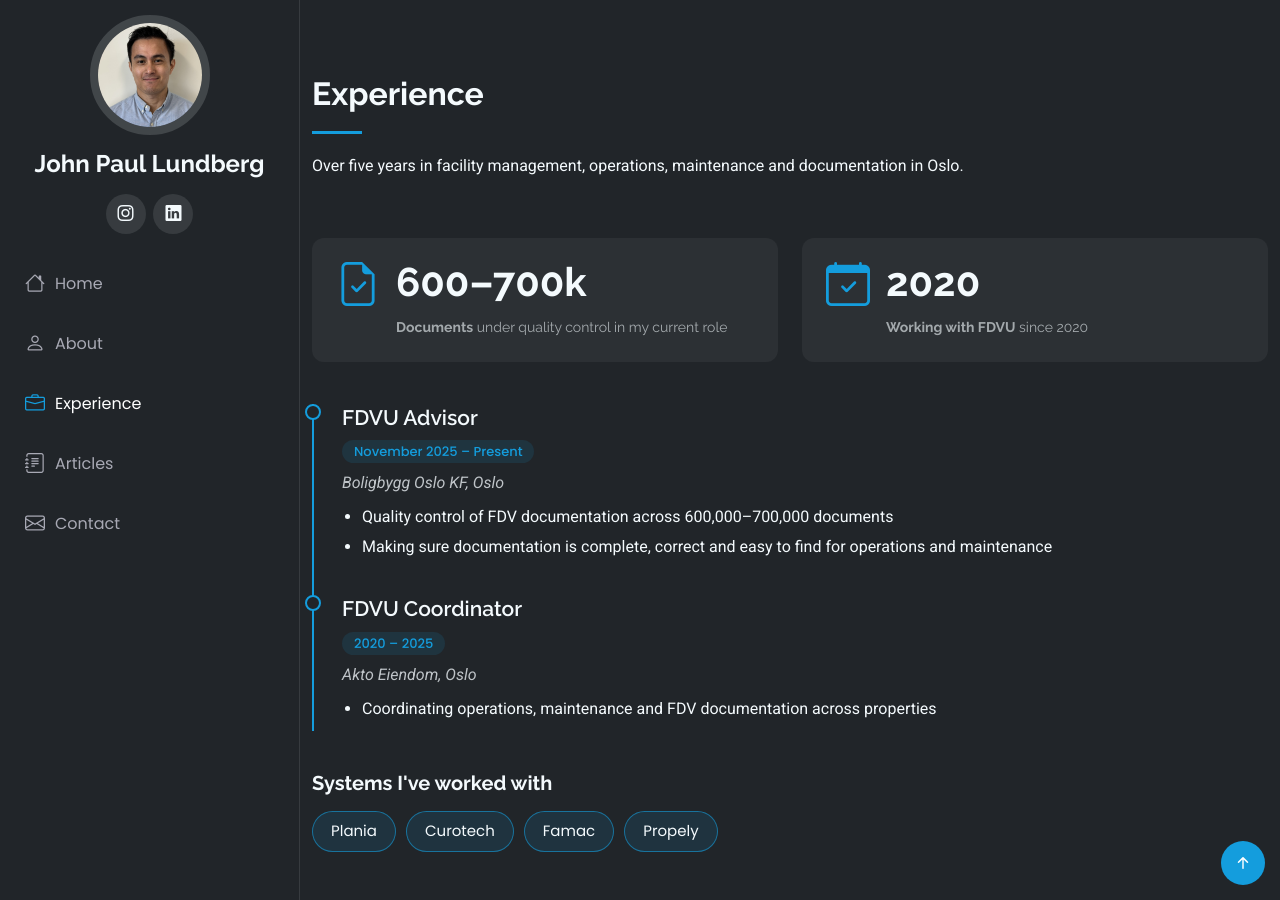
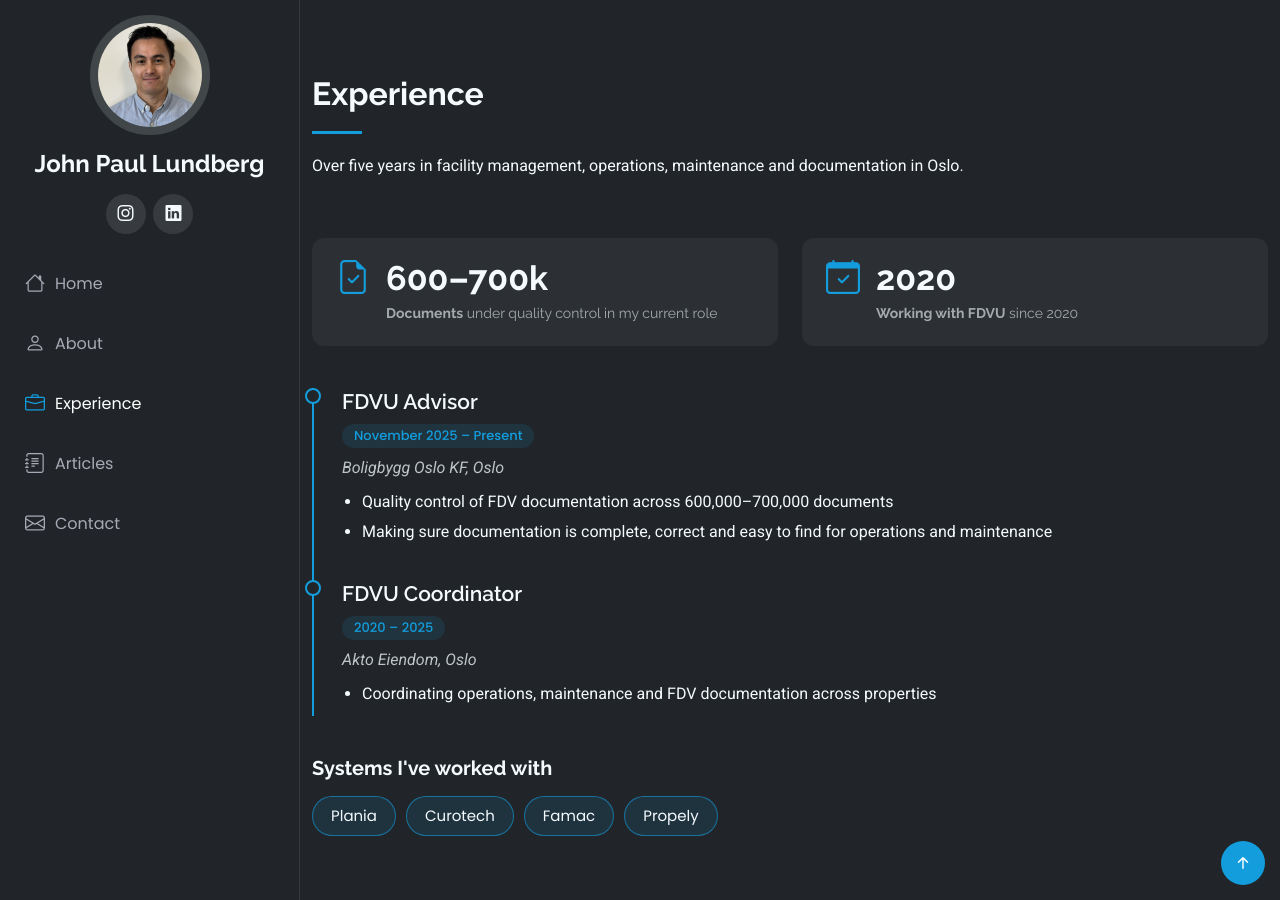
Before and after one commit to Jpme96/jplundberg.github.io, a Jekyll site: the page index.html, which Jekyll copies as it is, in a window 1280 px wide and 900 px high, scrolled down 1548 px. Built offline with Jekyll 4.4.1, drawn with Linux system fonts in a browser that asks for light colours.

Commit message:
Sturdier highlight boxes and cache-busting for stylesheets
Co-Authored-By: Claude Opus 5.5 <noreply@anthropic.com>
Claude-Session: https://claude.ai/code/session_01HU2CPqXNQnbLPNtvAjw5NB

```diff
--- a/_includes/head.html
+++ b/_includes/head.html
@@ -24,6 +24,6 @@
   <link href="/assets/vendor/glightbox/css/glightbox.min.css" rel="stylesheet">
   <link href="/assets/vendor/swiper/swiper-bundle.min.css" rel="stylesheet">
 
-  <link href="/assets/css/main.css" rel="stylesheet">
-  <link href="/assets/css/articles.css" rel="stylesheet">
+  <link href="/assets/css/main.css?v={{ site.time | date: '%s' }}" rel="stylesheet">
+  <link href="/assets/css/articles.css?v={{ site.time | date: '%s' }}" rel="stylesheet">
 </head>
--- a/assets/css/main.css
+++ b/assets/css/main.css
@@ -1310,20 +1310,36 @@ section,
 }
 
 .resume .highlights .stats-item {
-  padding: 24px;
+  display: flex;
+  align-items: flex-start;
+  gap: 16px;
+  padding: 22px 24px;
   border-radius: 12px;
   background: color-mix(in srgb, var(--default-color), transparent 95%);
   height: 100%;
 }
 
+.resume .highlights .stats-item i {
+  float: none;
+  flex-shrink: 0;
+  font-size: 34px;
+  line-height: 1;
+}
+
 .resume .highlights .stats-item .stat-value {
+  display: block;
   color: var(--heading-color);
   font-family: var(--heading-font);
-  font-size: 40px;
-  line-height: 40px;
-  display: block;
+  font-size: 34px;
   font-weight: 700;
-  margin-left: 60px;
+  line-height: 1.1;
+  margin: 0;
+}
+
+.resume .highlights .stats-item p {
+  margin: 6px 0 0;
+  padding: 0;
+  font-size: 14px;
 }
 
 .resume .timeline .resume-item {
--- a/index.html
+++ b/index.html
@@ -34,7 +34,7 @@
   <link href="assets/vendor/swiper/swiper-bundle.min.css" rel="stylesheet">
 
   <!-- Main CSS File -->
-  <link href="assets/css/main.css" rel="stylesheet">
+  <link href="assets/css/main.css?v=20261027b" rel="stylesheet">
 
   <!-- =======================================================
   * Template Name: iPortfolio
@@ -157,15 +157,19 @@
             <div class="col-md-6">
               <div class="stats-item">
                 <i class="bi bi-file-earmark-check"></i>
-                <span class="stat-value">600–700k</span>
-                <p><strong>Documents</strong> under quality control in my current role</p>
+                <div>
+                  <span class="stat-value">600–700k</span>
+                  <p><strong>Documents</strong> under quality control in my current role</p>
+                </div>
               </div>
             </div>
             <div class="col-md-6">
               <div class="stats-item">
                 <i class="bi bi-calendar-check"></i>
-                <span class="stat-value">2020</span>
-                <p><strong>Working with FDVU</strong> since 2020</p>
+                <div>
+                  <span class="stat-value">2020</span>
+                  <p><strong>Working with FDVU</strong> since 2020</p>
+                </div>
               </div>
             </div>
           </div><!-- End Highlights -->
```
